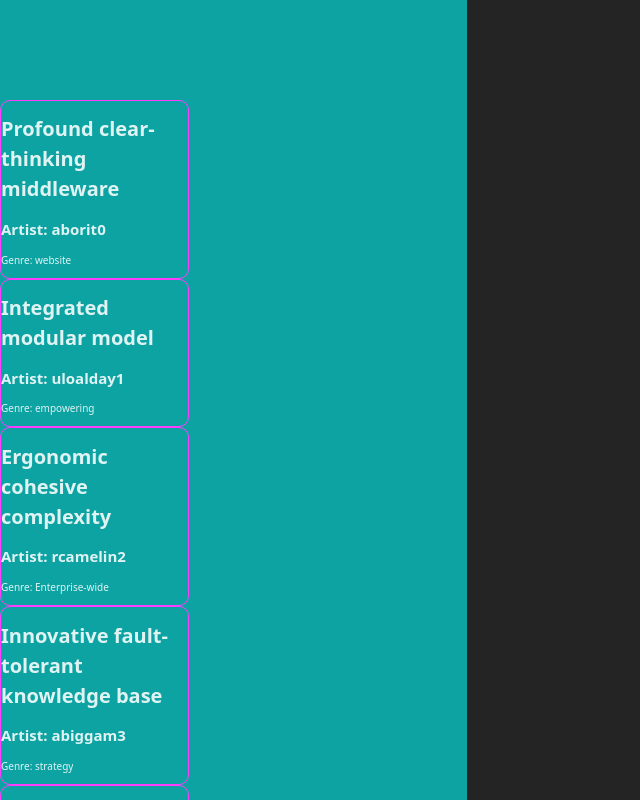
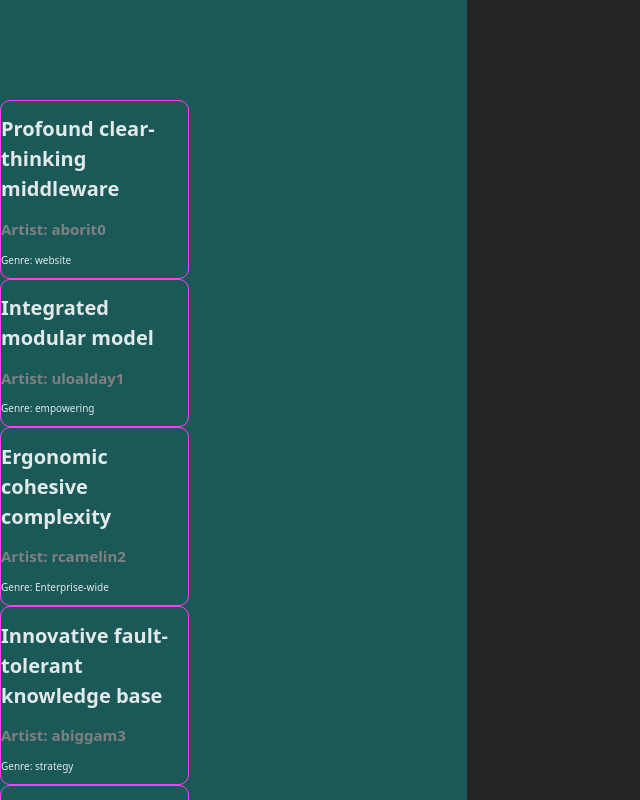
Before and after one commit to GU1LL0T1N3/spotify-project, a React (Vite) app in the folder spotify-api-project/: page / in a window 1280 px wide. Shown: the top 800 px of the page, without its empty margins (0-640 px from the left). Built offline with nearby package versions, Linux system fonts and the light colour scheme.

Commit message:
Add additional styling

```diff
--- a/spotify-api-project/package.json
+++ b/spotify-api-project/package.json
@@ -10,6 +10,7 @@
     "preview": "vite preview"
   },
   "dependencies": {
+    "@mui/material": "^7.2.0",
     "react": "^19.1.0",
     "react-dom": "^19.1.0"
   },
--- a/spotify-api-project/src/App.css
+++ b/spotify-api-project/src/App.css
@@ -2,5 +2,5 @@
   max-width: 1280px;
   margin: 0;
   padding: 0;
-  background-color: rgba(0, 232, 232, 0.648);
+  background-color: rgba(0, 232, 232, 0.264);
 }
--- a/spotify-api-project/src/App.jsx
+++ b/spotify-api-project/src/App.jsx
@@ -1,4 +1,4 @@
-import React, { useState } from 'react';
+import React from 'react';
 import './App.css';
 import SearchResults from './SearchResults.jsx';
 
--- a/spotify-api-project/src/SearchBar.jsx
+++ b/spotify-api-project/src/SearchBar.jsx
@@ -1,10 +1,10 @@
-import React, { useState } from 'react';
+import React from 'react';
 import Data from './mockData.json';
 
 export default function SearchBar() {
     return (
         <div>
-            <input type='' placeholder='Search for your favorite songs' />
+            <input type='text' placeholder='Search for your favorite songs' />
         </div>
     )
 }
--- a/spotify-api-project/src/SearchResults.jsx
+++ b/spotify-api-project/src/SearchResults.jsx
@@ -8,7 +8,7 @@ function SearchResults() {
             {Data.map(songs => (
                 <div key={songs['song-title']} className={styles.resultsContainer}>
                     <h1>{songs['song-title']}</h1>
-                    <h2>Artist: {songs.artist}</h2>
+                    <h2 className={styles.h2}>Artist: {songs.artist}</h2>
                     <p>Genre: {songs.genre}</p>
                 </div>
             ))}
--- a/spotify-api-project/src/stylesheets/searchResultsStyle.module.css
+++ b/spotify-api-project/src/stylesheets/searchResultsStyle.module.css
@@ -7,3 +7,7 @@
     border: 1px solid rgb(255, 61, 255);
     border-radius: 10px;
 }
+
+.h2 {
+    color: grey;
+}
```
Also changed, not shown: 1 other file (tests, documents, lock files or other folders).
